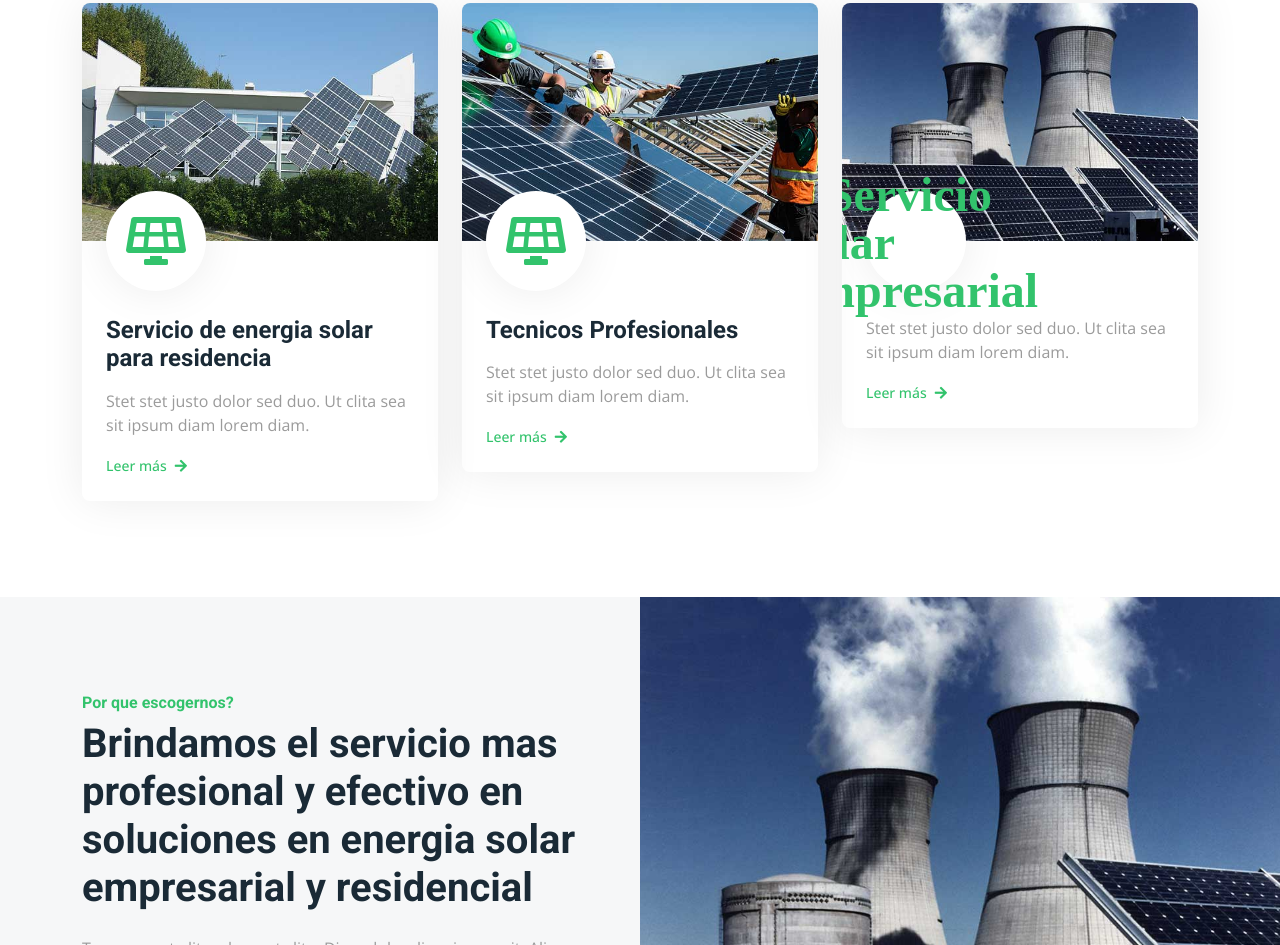
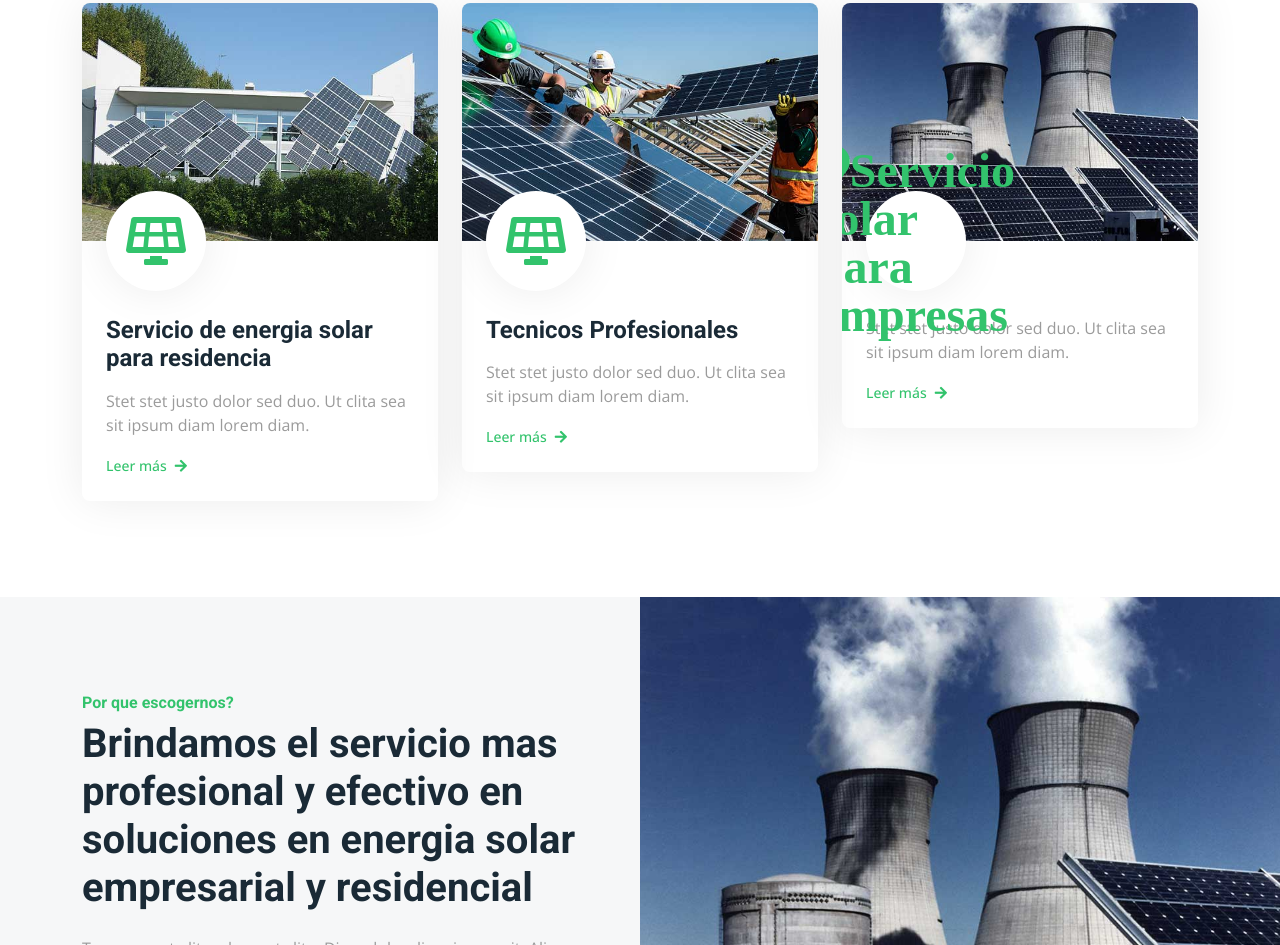
Before and after one commit to Alejod2103/SolarHtmlPage, a plain HTML site: page index.html in a window 1280 px wide. Shown: the part 2190-3135 px from the top of the page. Drawn offline with nearby package versions, Linux system fonts and the light colour scheme.

Commit message:
commit 1.5

```diff
--- a/index.html
+++ b/index.html
@@ -254,7 +254,7 @@
                         <img class="img-fluid" src="img/img-600x400-6.jpg" alt="">
                         <div class="position-relative p-4 pt-0">
                             <div class="service-icon">
-                                <i class="fa fa-lightbulb fa-3x">Servicio solar empresarial</i>
+                                <i class="fa fa-lightbulb fa-3x">Servicio solar para empresas</i>
                             </div>
                             <h4 class="mb-3"></h4>
                             <p>Stet stet justo dolor sed duo. Ut clita sea sit ipsum diam lorem diam.</p>
```
